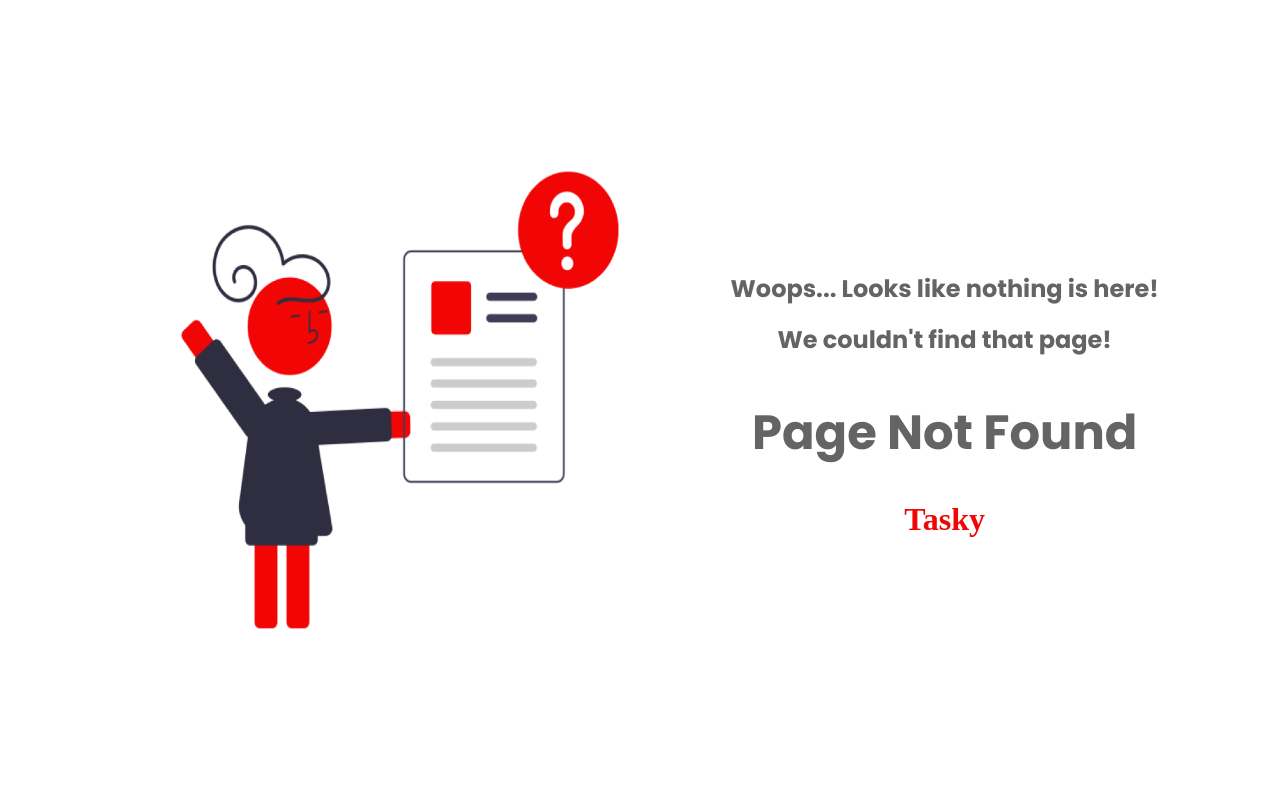
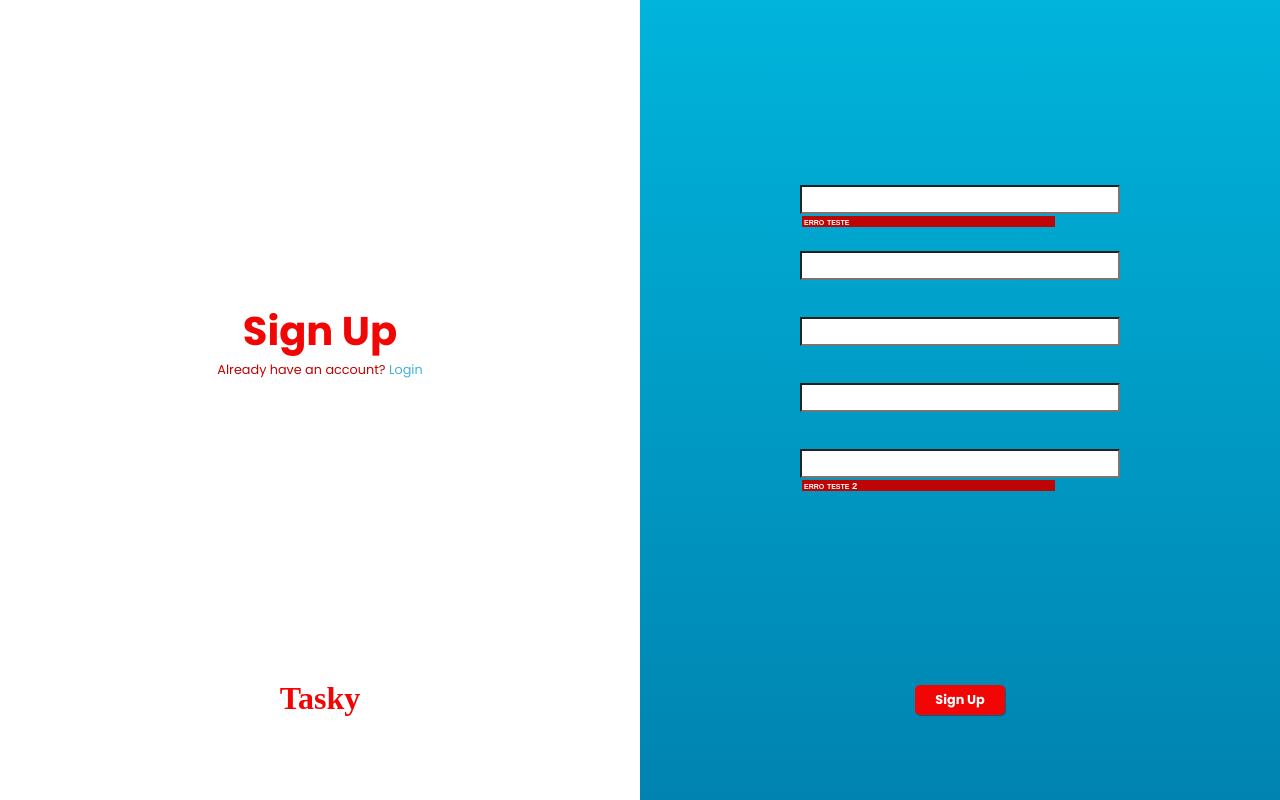
Before and after one commit to brunovcg/Tasky, a React (Create React App) app: page / in a window 1280 px wide. Before the commit this address had no page. Built offline with nearby package versions, Linux system fonts and the light colour scheme; a web font is replaced by a local one.

Commit message:
Feature/SignUp: Created and styled

```diff
--- a/src/App.js
+++ b/src/App.js
@@ -1,11 +1,13 @@
 import GlobalStyle from './styles/globalStyles';
 import Routes from './routes/routes';
+import SignUp from './pages/signUp/SignUp'
 
 function App() {
   return (
     <div>
       <GlobalStyle/>
-      <Routes/>
+      <SignUp/>
+      {/* <Routes/> */}
 
     </div>
   );
--- a/src/components/Input/Input.jsx
+++ b/src/components/Input/Input.jsx
@@ -3,7 +3,8 @@ import {Container} from './styles'
 const Input = ({ placeholder, type, ...rest }) => {
     return (
         <Container>
-            <input {...rest} />
+            <input
+            {...rest} />
         </Container>
     )
 }
--- /dev/null
+++ b/src/pages/signUp/SignUp.jsx
@@ -0,0 +1,90 @@
+import Button from '../../components/button/Button';
+import Input from '../../components/Input/Input';
+import {Link} from 'react-router-dom';
+import {Container} from './styles'
+
+
+
+const SignUp = () => {
+
+    return(
+        <Container>
+            <div className="whiteBox">
+                <div className="whiteBoxTitle">
+                    <h2>Sign Up</h2>
+                    <p>Already have an account? <Link to={"/login"}>Login</Link></p>
+                </div>
+                <div className="whiteBoxName">
+                    <h1>Tasky</h1>
+                </div>
+
+            </div>
+
+            <div className="blueBox">
+                <div className="blueBoxForm">
+
+                    <Input
+                        placeholder="User Name"
+                        register={""}
+                        name="userName"
+                    />
+                    <div className={"blueBoxFormError"}>
+                        <p>{"erro teste"}</p>
+                    </div>
+
+                    <Input
+                        placeholder="what's your e-email?"
+                        register={""}
+                        name="email"
+                    />
+                    <div className={"blueBoxFormError"}>
+                        <p>{""}</p>
+                    </div>
+
+                    <Input
+                        placeholder="Please confirm you e-mail"
+                        register={""}
+                        name="confirmEmail"
+                    />
+                    <div className={"blueBoxFormError"}>
+                        <p>{""}</p>
+                    </div>
+
+                    <Input
+                        placeholder="Chose a password"
+                        register={""}
+                        name="password"
+                        type="password"
+                    />
+                    <div className={"blueBoxFormError"}>
+                        <p>{""}</p>
+                    </div>
+
+                    <Input
+                        placeholder="Please confirm password"
+                        register={""}
+                        name="confirmPassword"
+                        type="password"
+                    />
+                    <div className={"blueBoxFormError"}>
+                        <p>{"erro teste 2"}</p>
+                    </div>
+                </div>
+                <div className="blueBoxButton">
+
+                    <Button
+                        setColor={'var(--red)'}
+                        setSize={'large'}
+                        click={()=>console.log("test sign up")}
+                        type="submit"
+                        >Sign Up
+                    </Button>
+                </div>
+
+            </div>
+
+        </Container>
+    )
+}
+
+export default SignUp
--- /dev/null
+++ b/src/pages/signUp/styles.js
@@ -0,0 +1,99 @@
+import styled, {css} from 'styled-components'
+
+export const Container = styled.div`
+
+    display: flex;
+    width: 100vw;
+    height: 100vh;
+
+    .whiteBox, .blueBox{
+        width: 50%;
+        height: 100%;
+        display: flex;
+        flex-direction: column;
+        justify-content: center;
+        align-items: center;
+    }
+
+    .whiteBox{
+
+        .whiteBoxTitle{
+            height: 85%;
+            display: flex;
+            flex-direction: column;
+            justify-content: center;
+
+            h2{
+                font-size: 2.5rem;
+                text-align: center;
+                color: var(--red);
+            }
+
+            p{
+                font-size: 0.8rem;
+                color: var(--dark-red);
+            }
+
+            a{
+                color: var(--blue)
+            }
+        }
+
+        .whiteBoxName{
+            height: 15%;
+
+            h1{
+                font-size: 2rem;
+            }
+        }
+    }
+
+    .blueBox{
+        background: var(--gradient-blue);
+        display: flex;
+        flex-direction: column;
+        justify-content: center;
+
+        .blueBoxForm{
+            height: 85%;
+            display: flex;
+            flex-direction: column;
+            justify-content: center;
+            padding-top: 20px;
+
+            input{
+
+            }
+
+            .blueBoxFormError{
+                height: 5%;
+                margin: 2px;
+
+                p{
+
+                    width: 80%;
+                    padding-left: 2px;
+                    height: 1rem;
+                    height: fit-content;
+                    background-color: var(--dark-red);
+                    font-size: 0.6rem;
+                    font-variant: small-caps;
+                    color: var(--white);
+                    font-family: sans-serif;
+                    font-weight: bold;
+
+                    ${ props=> props.isError && css`
+                        display: flex;
+                    `}
+                }
+            }
+        }
+
+        .blueBoxButton{
+            height: 15%;
+        }
+    }
+
+
+
+`
```
Also changed, not shown: src/components/Input/styles.js (renamed from src/components/Input/style.js).
